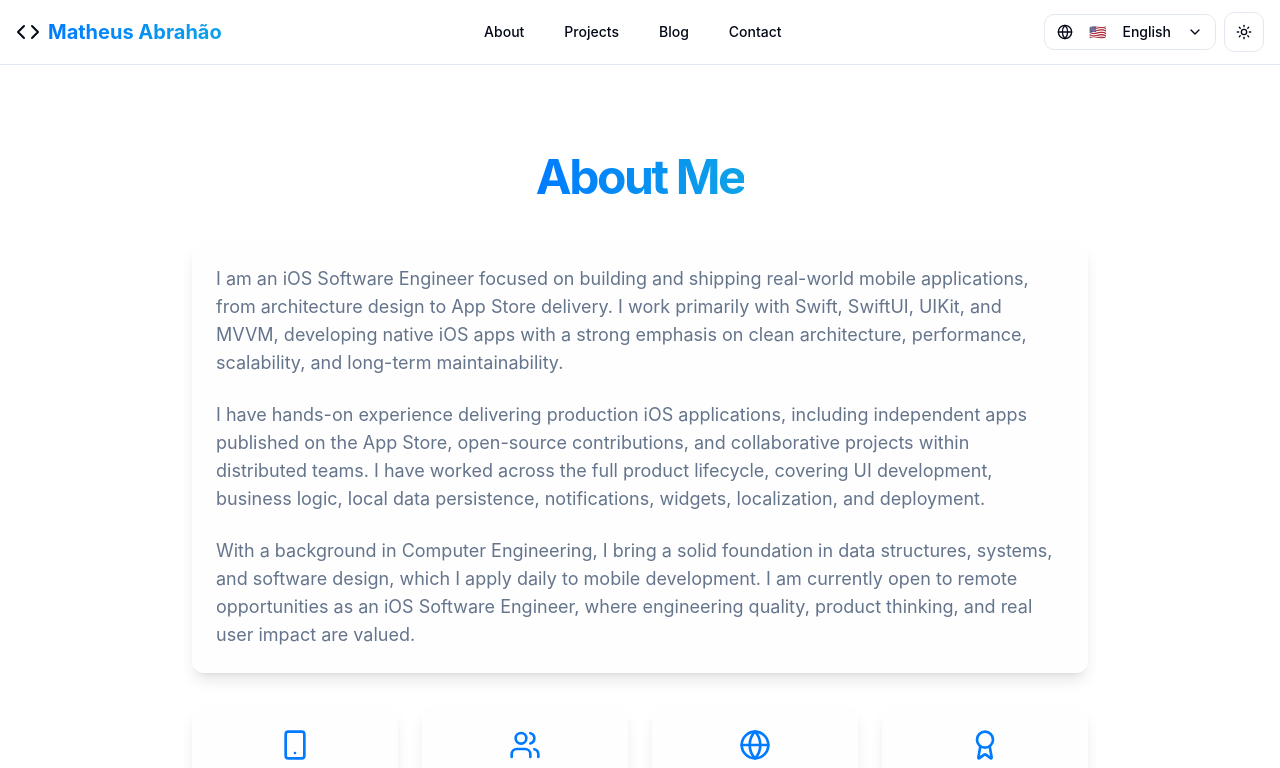
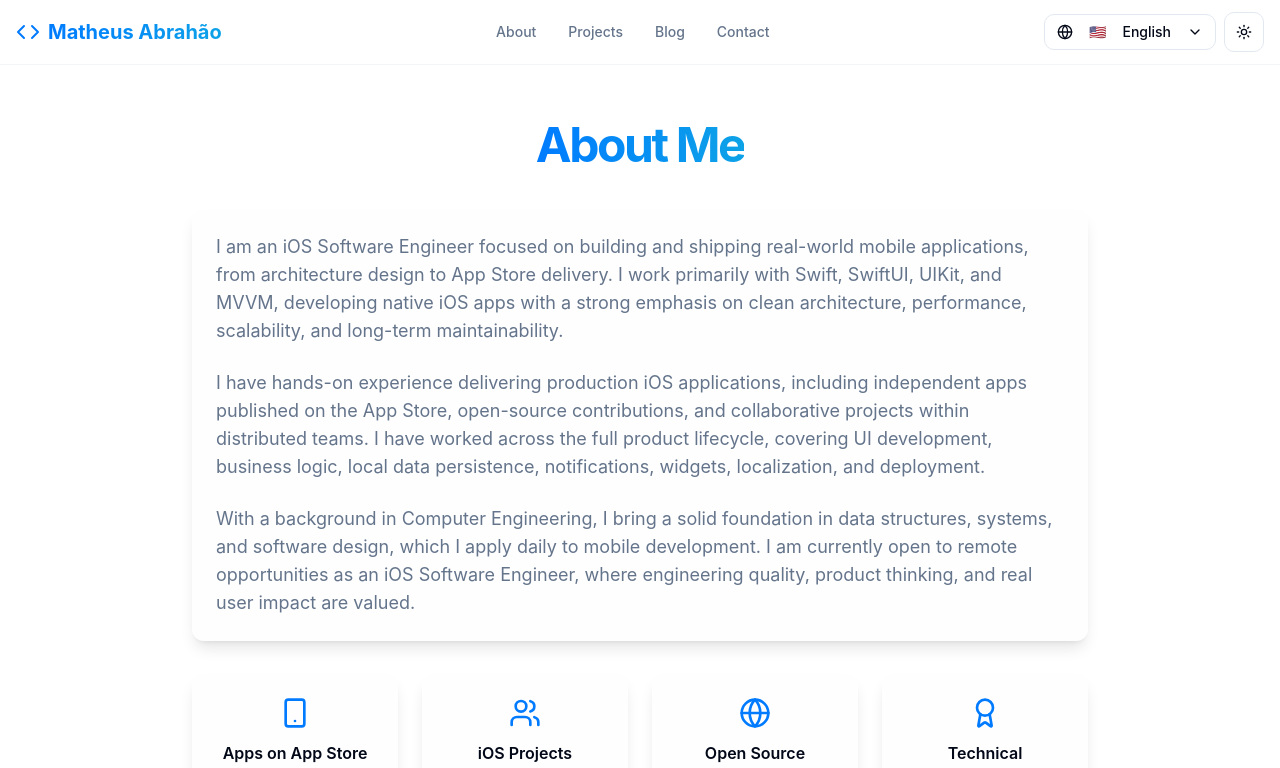
Before and after one commit to abrahao-dev/my-portfolio, a Next.js app: page /about in a window 1280 px wide. Shown: the top 768 px of the page. Built offline with nearby package versions, Linux system fonts and the light colour scheme.

Commit message:
fix: mobile navigation, transitions, and 3D component improvements

```diff
--- a/src/app/layout.tsx
+++ b/src/app/layout.tsx
@@ -196,20 +196,22 @@ export default function RootLayout({
           }}
         />
       </head>
-      <body className="antialiased">
+      <body className="antialiased min-h-screen bg-background">
         <ErrorBoundary>
           <LanguageProvider>
             <ThemeProvider
               attribute="class"
               defaultTheme="system"
               enableSystem
-              disableTransitionOnChange
+              disableTransitionOnChange={false}
             >
-              <Navigation />
-              <main className="container mx-auto mt-8 px-4 min-h-[calc(100vh-8rem)]">
-                {children}
-              </main>
-              <Footer />
+              <div className="relative flex min-h-screen flex-col">
+                <Navigation />
+                <main className="flex-1">
+                  {children}
+                </main>
+                <Footer />
+              </div>
             </ThemeProvider>
           </LanguageProvider>
         </ErrorBoundary>
--- a/src/components/mobile-nav.tsx
+++ b/src/components/mobile-nav.tsx
@@ -3,48 +3,56 @@
 import { Button } from "@/components/ui/button"
 import { Sheet, SheetContent, SheetTrigger } from "@/components/ui/sheet"
 import { useLanguage } from "@/contexts/language-context"
-import { Menu, X } from "lucide-react"
+import { Menu } from "lucide-react"
 import Link from "next/link"
-import { useState } from "react"
-import { LanguageSwitcher } from "./language-switcher"
-import { ModeToggle } from "./mode-toggle"
+import { useState, useCallback } from "react"
 
 export function MobileNav() {
   const [isOpen, setIsOpen] = useState(false)
   const { t } = useLanguage()
 
   const navItems = [
+    { href: "/", label: "Home" },
     { href: "/about", label: t('nav.about') },
     { href: "/projects", label: t('nav.projects') },
     { href: "/blog", label: t('nav.blog') },
     { href: "/contact", label: t('nav.contact') },
   ]
 
+  const handleLinkClick = useCallback(() => {
+    // Small delay to allow animation before closing
+    setTimeout(() => setIsOpen(false), 150)
+  }, [])
+
   return (
     <Sheet open={isOpen} onOpenChange={setIsOpen}>
       <SheetTrigger asChild>
-        <Button variant="outline" size="icon" className="md:hidden">
-          <Menu className="h-4 w-4" />
-          <span className="sr-only">Toggle menu</span>
+        <Button
+          variant="ghost"
+          size="icon"
+          className="md:hidden relative z-50 h-10 w-10 touch-manipulation"
+          aria-label="Open menu"
+        >
+          <Menu className="h-5 w-5" />
         </Button>
       </SheetTrigger>
-      <SheetContent side="right" className="w-[300px] sm:w-[400px]">
-        <div className="flex flex-col h-full">
-          <div className="flex items-center justify-between mb-8">
-            <h2 className="text-lg font-semibold">{t('mobile.menu')}</h2>
-            <Button variant="ghost" size="icon" onClick={() => setIsOpen(false)}>
-              <X className="h-4 w-4" />
-            </Button>
-          </div>
-
+      <SheetContent
+        side="right"
+        className="w-full sm:w-[350px] p-0 border-l border-border/50 bg-background/95 backdrop-blur-xl"
+      >
+        <div className="flex flex-col h-full pt-16 pb-8 px-6">
+          {/* Navigation Links */}
           <nav className="flex-1">
-            <ul className="space-y-4">
-              {navItems.map((item) => (
+            <ul className="space-y-1">
+              {navItems.map((item, index) => (
                 <li key={item.href}>
                   <Link
                     href={item.href}
-                    className="block text-lg font-medium hover:text-primary transition-colors"
-                    onClick={() => setIsOpen(false)}
+                    className="flex items-center py-4 px-4 text-lg font-medium text-foreground hover:text-primary hover:bg-primary/5 rounded-xl transition-all duration-200 active:scale-[0.98] touch-manipulation"
+                    onClick={handleLinkClick}
+                    style={{
+                      animationDelay: `${index * 50}ms`
+                    }}
                   >
                     {item.label}
                   </Link>
@@ -53,15 +61,11 @@ export function MobileNav() {
             </ul>
           </nav>
 
-          <div className="border-t pt-6 space-y-4">
-            <div className="flex items-center justify-between">
-              <span className="text-sm text-muted-foreground">{t('mobile.language')}</span>
-              <LanguageSwitcher />
-            </div>
-            <div className="flex items-center justify-between">
-              <span className="text-sm text-muted-foreground">{t('mobile.theme')}</span>
-              <ModeToggle />
-            </div>
+          {/* Footer Info */}
+          <div className="pt-6 border-t border-border/50">
+            <p className="text-sm text-muted-foreground text-center">
+              © 2026 Matheus Abrahão
+            </p>
           </div>
         </div>
       </SheetContent>
--- a/src/components/navigation.tsx
+++ b/src/components/navigation.tsx
@@ -11,28 +11,33 @@ export function Navigation() {
   const { t } = useLanguage();
 
   return (
-    <header className="sticky top-0 z-50 w-full border-b bg-background/95 backdrop-blur supports-[backdrop-filter]:bg-background/60">
+    <header className="sticky top-0 z-50 w-full border-b border-border/40 bg-background/80 backdrop-blur-xl supports-[backdrop-filter]:bg-background/60">
       <div className="container mx-auto px-4">
         <nav className="flex h-16 items-center justify-between">
-          <Link href="/" className="flex items-center space-x-2 hover:opacity-80 transition-opacity">
-            <Code className="h-6 w-6" />
+          <Link
+            href="/"
+            className="flex items-center space-x-2 hover:opacity-80 transition-opacity duration-200 touch-manipulation"
+          >
+            <Code className="h-6 w-6 text-primary" />
             <span className="text-xl font-bold text-gradient">Matheus Abrahão</span>
           </Link>
 
           {/* Desktop Navigation */}
-          <div className="hidden md:flex items-center space-x-4 lg:space-x-6">
-            <Link href="/about" className="text-sm font-medium transition-colors hover:text-primary focus-visible:outline-none focus-visible:ring-2 focus-visible:ring-ring focus-visible:ring-offset-2 rounded-md px-2 py-1">
-              {t('nav.about')}
-            </Link>
-            <Link href="/projects" className="text-sm font-medium transition-colors hover:text-primary focus-visible:outline-none focus-visible:ring-2 focus-visible:ring-ring focus-visible:ring-offset-2 rounded-md px-2 py-1">
-              {t('nav.projects')}
-            </Link>
-            <Link href="/blog" className="text-sm font-medium transition-colors hover:text-primary focus-visible:outline-none focus-visible:ring-2 focus-visible:ring-ring focus-visible:ring-offset-2 rounded-md px-2 py-1">
-              {t('nav.blog')}
-            </Link>
-            <Link href="/contact" className="text-sm font-medium transition-colors hover:text-primary focus-visible:outline-none focus-visible:ring-2 focus-visible:ring-ring focus-visible:ring-offset-2 rounded-md px-2 py-1">
-              {t('nav.contact')}
-            </Link>
+          <div className="hidden md:flex items-center space-x-1 lg:space-x-2">
+            {[
+              { href: '/about', label: t('nav.about') },
+              { href: '/projects', label: t('nav.projects') },
+              { href: '/blog', label: t('nav.blog') },
+              { href: '/contact', label: t('nav.contact') },
+            ].map((item) => (
+              <Link
+                key={item.href}
+                href={item.href}
+                className="text-sm font-medium px-3 py-2 rounded-lg text-muted-foreground hover:text-foreground hover:bg-accent/50 transition-all duration-200"
+              >
+                {item.label}
+              </Link>
+            ))}
           </div>
 
           {/* Desktop Controls */}
@@ -42,7 +47,7 @@ export function Navigation() {
           </div>
 
           {/* Mobile Navigation */}
-          <div className="md:hidden flex items-center space-x-2">
+          <div className="md:hidden flex items-center space-x-1">
             <LanguageSwitcher />
             <ModeToggle />
             <MobileNav />
--- a/src/components/three/iPhone3D.tsx
+++ b/src/components/three/iPhone3D.tsx
@@ -2,15 +2,15 @@
 
 import { Canvas, useFrame } from '@react-three/fiber'
 import { OrbitControls, Environment, useGLTF } from '@react-three/drei'
-import { useRef, Suspense } from 'react'
+import { useRef, Suspense, useMemo } from 'react'
 import * as THREE from 'three'
 
 function IPhoneModel() {
   const { scene } = useGLTF('/apple-iphone-17-pro-max/source/iphone17promax.glb')
   const modelRef = useRef<THREE.Group>(null)
 
-  // Clone the scene to avoid issues with reusing the same object
-  const clonedScene = scene.clone()
+  // Clone the scene once using useMemo to avoid recreating on every render
+  const clonedScene = useMemo(() => scene.clone(), [scene])
 
   useFrame(() => {
     if (modelRef.current) {
@@ -31,17 +31,22 @@ useGLTF.preload('/apple-iphone-17-pro-max/source/iphone17promax.glb')
 
 export default function IPhone3D() {
   return (
-    <div className="w-full h-[500px] md:h-[600px] lg:h-[700px] touch-none">
+    <div
+      className="w-full h-[400px] sm:h-[500px] md:h-[600px] lg:h-[700px]"
+      style={{ touchAction: 'pan-y' }}
+    >
       <Canvas
         camera={{ position: [0, 0, 500], fov: 45, near: 1, far: 2000 }}
-        dpr={[1, 2]}
+        dpr={[1, 1.5]}
         gl={{
           antialias: true,
           powerPreference: "high-performance",
           alpha: true,
-          preserveDrawingBuffer: true
         }}
         style={{ touchAction: 'none' }}
+        onCreated={({ gl }) => {
+          gl.setClearColor(0x000000, 0)
+        }}
       >
         <Suspense fallback={null}>
           {/* Lighting setup */}
@@ -56,20 +61,15 @@ export default function IPhone3D() {
             enableZoom={false}
             enableRotate={true}
             autoRotate={false}
-            // Full 360° rotation - no limits
             minPolarAngle={0}
             maxPolarAngle={Math.PI}
-            minAzimuthAngle={-Infinity}
-            maxAzimuthAngle={Infinity}
-            // Touch settings for mobile
+            enableDamping={true}
+            dampingFactor={0.1}
+            rotateSpeed={0.8}
             touches={{
               ONE: THREE.TOUCH.ROTATE,
               TWO: THREE.TOUCH.ROTATE
             }}
-            // Smooth damping
-            enableDamping={true}
-            dampingFactor={0.05}
-            rotateSpeed={0.5}
           />
 
           <IPhoneModel />
```
